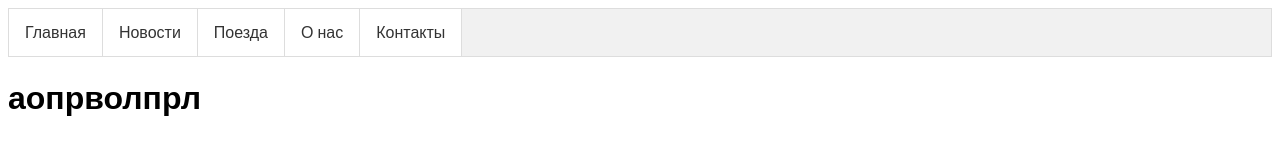
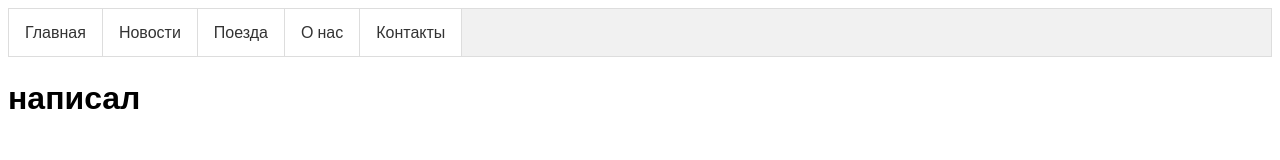
Before and after one commit to DrOmA-CoDeR/Sites, a plain HTML site: page index.html in a window 1280 px wide. Drawn offline with nearby package versions, Linux system fonts and the light colour scheme.

Commit message:
Update index.html

```diff
--- a/index.html
+++ b/index.html
@@ -15,7 +15,7 @@
         <li><a href="#contact">Контакты</a></li>
     </ul>
     <main>
-        <h1> аопрволпрл</h1>
+        <h1> написал </h1>
     </main>
     <footer>
 
```
